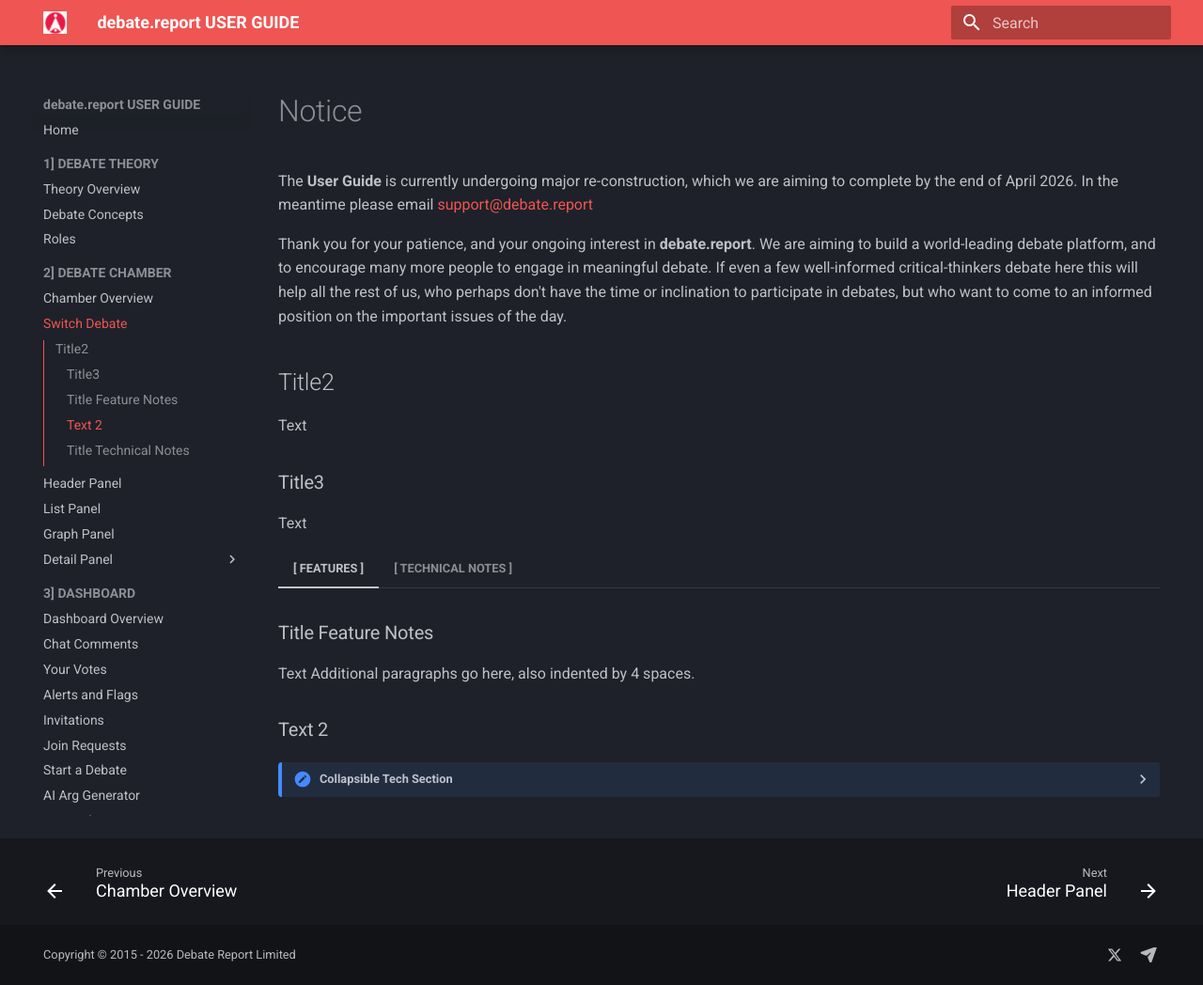
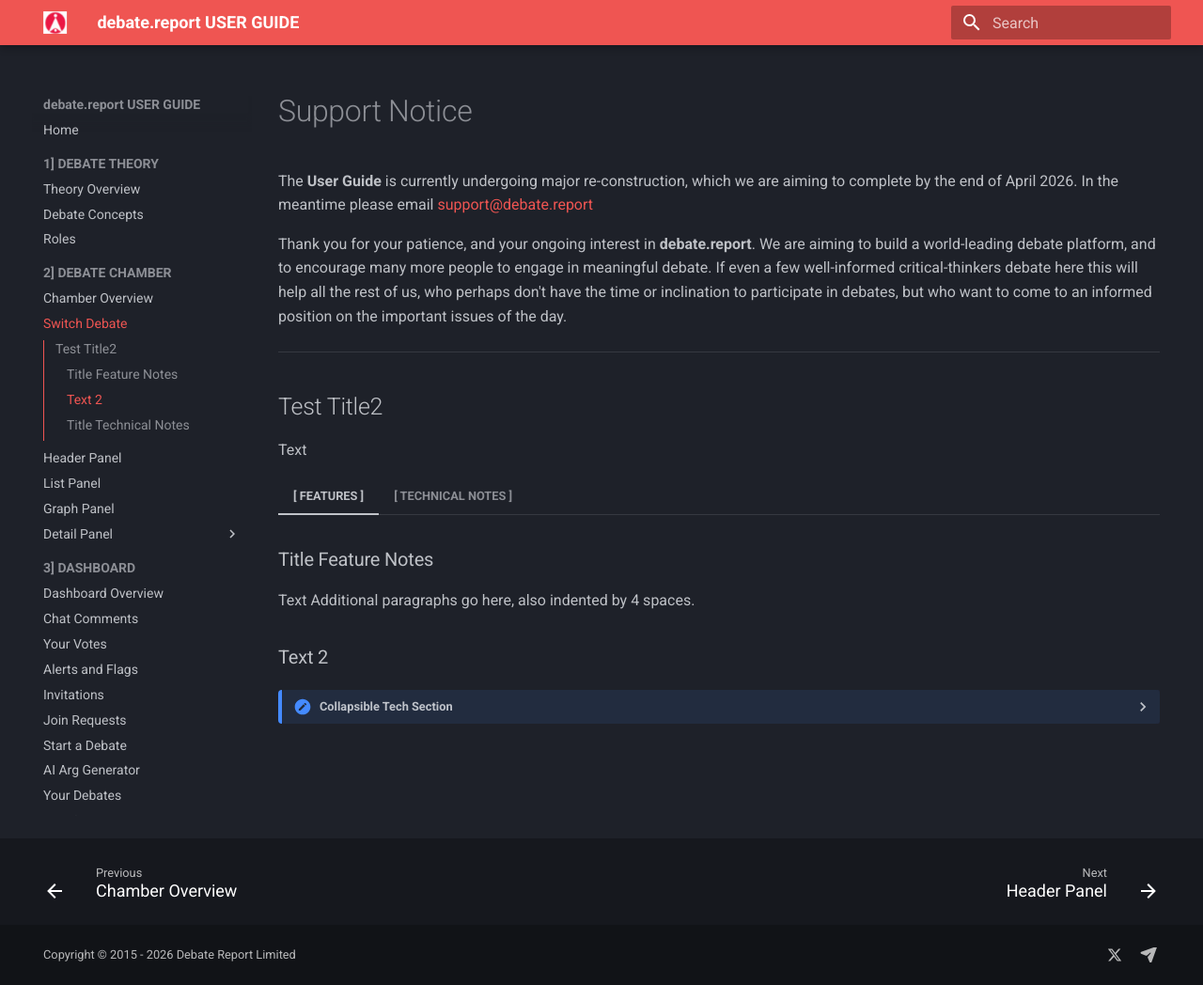
Before and after one commit to datweeds/debate, an MkDocs documentation site: the page built from docs/chamber/switch.md, in a window 1280 px wide and 1048 px high. Shown: the whole window at 94% size. Built offline with MkDocs 1.6.1 and Material for MkDocs 9.7.7, drawn with Linux system fonts in a browser that asks for light colours.

Commit message:
Update notice to support notice in switch.md

```diff
--- a/docs/chamber/switch.md
+++ b/docs/chamber/switch.md
@@ -1,12 +1,11 @@
-# Notice
+# Support Notice
 The **User Guide** is currently undergoing major re-construction, which we are aiming to complete by the end of April 2026. In the meantime please email [support@debate.report](mailto:support@debate.report)
 
 Thank you for your patience, and your ongoing interest in **debate.report**. We are aiming to build a world-leading debate platform, and to encourage many more people to engage in meaningful debate. If even a few well-informed critical-thinkers debate here this will help all the rest of us, who perhaps don't have the time or inclination to participate in debates, but who want to come to an informed position on the important issues of the day.
 
-## Title2
-Text
+---
 
-### Title3
+## Test Title2
 Text
 
 === "[ FEATURES ]"
```
